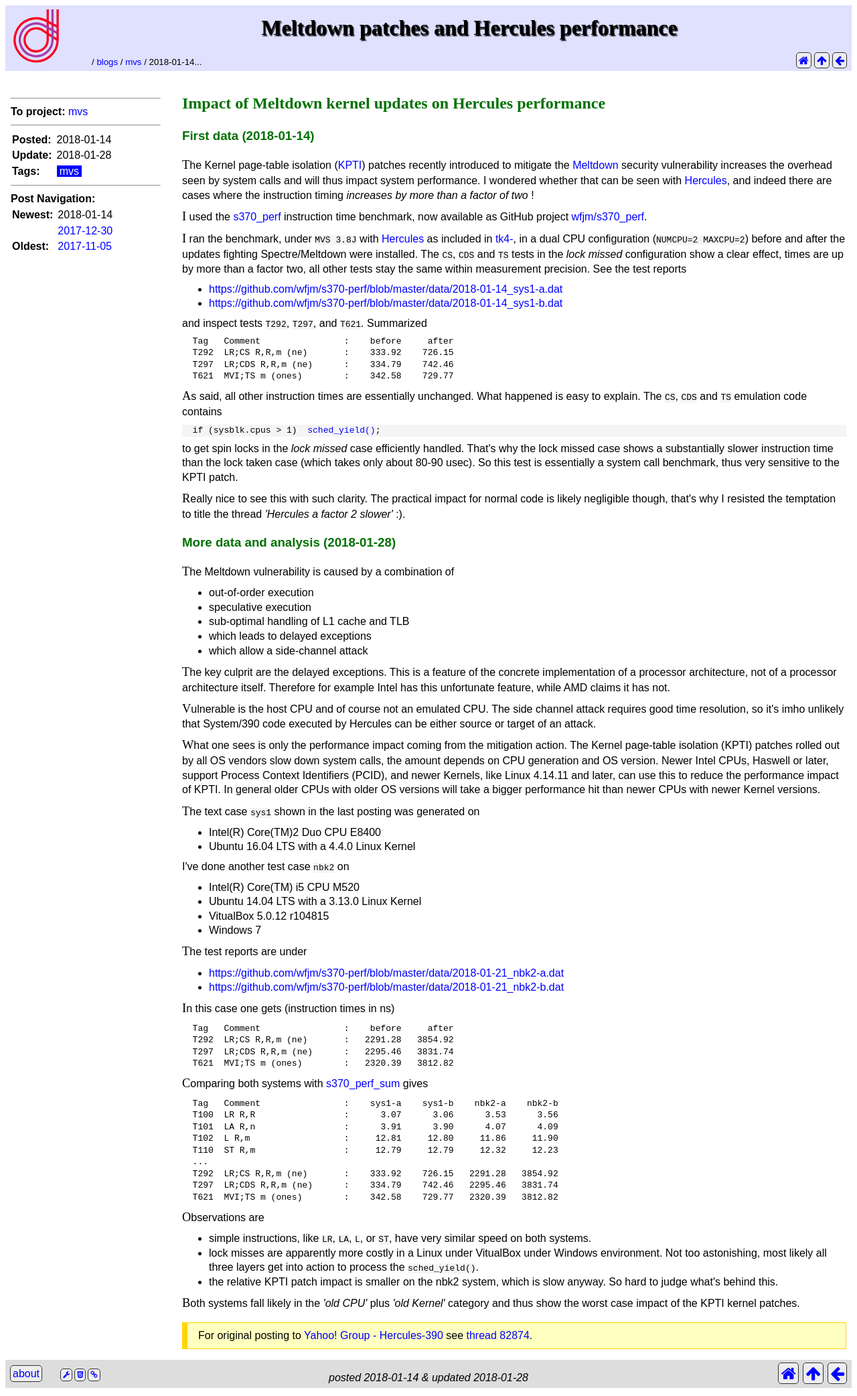
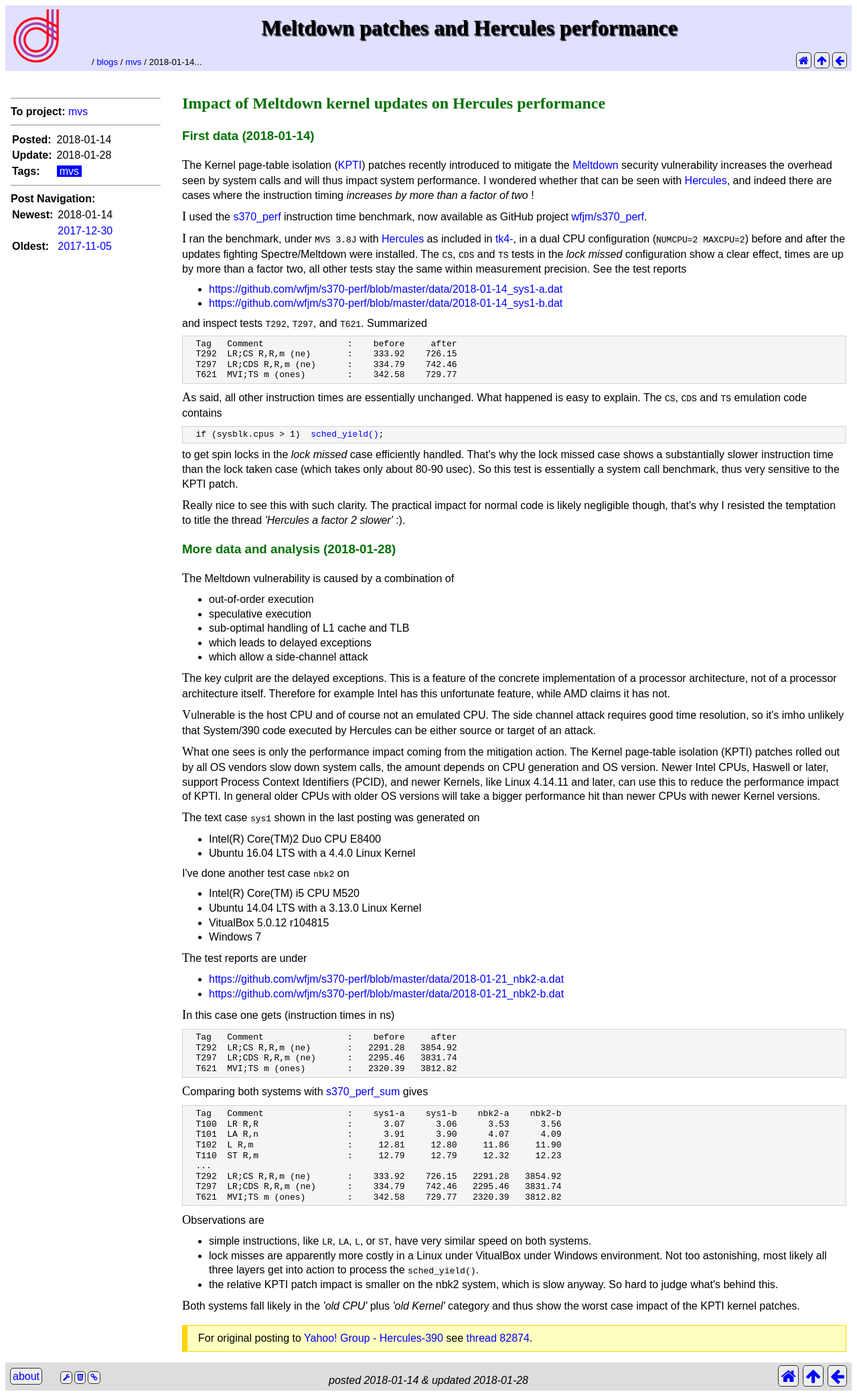
Before and after one commit to wfjm/wfjm.github.io, a Jekyll site: the page built from _posts/mvs/2018-01-14-impact-of-meltdown-on-hercules.html, in a window 1280 px wide. Shown: the whole page at 67% size. Built offline with Jekyll 4.4.1, drawn with Linux system fonts in a browser that asks for light colours.

Commit message:
changes for class code

```diff
--- a/_posts/211bsd/2007-01-03-patch-445.html
+++ b/_posts/211bsd/2007-01-03-patch-445.html
@@ -31,8 +31,8 @@
 <pre>
    <a href="ftp://moe.2bsd.com/pub/2.11BSD/">ftp://moe.2bsd.com/pub/2.11BSD/</a>
 </pre>
-A patch level 445 system will now boot on simh for example on a
-<pre>
+A patch level 445 system will now boot on <code>simh</code> for example on a
+<pre class="code">
    set cpu 11/70 nofpp 4m
 </pre>
 configuration and work just fine, albeit a little slower.
--- a/_posts/211bsd/2017-06-06-kernel-panic-here-doc-tcsh.html
+++ b/_posts/211bsd/2017-06-06-kernel-panic-here-doc-tcsh.html
@@ -279,7 +279,7 @@
 After setting a breakpoint on the trap 004/010 handler an inspection of the
 instruction trace gave the essential information. Below a very condensed
 and annotated excerpt
-<pre>
+<pre class="code">
     nc ....pc cprptnzvc ..dsrc ..ddst ..dres      vmaddr vmdata
   #
   # the "(*f) (*p++)" in tcsh, running onto an illegal instruction
--- a/_posts/mvs/2018-01-14-impact-of-meltdown-on-hercules.html
+++ b/_posts/mvs/2018-01-14-impact-of-meltdown-on-hercules.html
@@ -47,7 +47,7 @@
 
 and inspect tests <code>T292</code>, <code>T297</code>, and <code>T621</code>.
 Summarized
-<pre>
+<pre class="code">
   Tag   Comment                :    before     after
   T292  LR;CS R,R,m (ne)       :    333.92    726.15
   T297  LR;CDS R,R,m (ne)      :    334.79    742.46
@@ -139,7 +139,7 @@
 <p>
 In this case one gets (instruction times in ns)
 </p>
-<pre>
+<pre class="code">
   Tag   Comment                :    before     after
   T292  LR;CS R,R,m (ne)       :   2291.28   3854.92
   T297  LR;CDS R,R,m (ne)      :   2295.46   3831.74
@@ -150,7 +150,7 @@
 Comparing both systems with
 <a href="{{site.my.mvs_sp.blob}}/bin/s370_perf_sum">s370_perf_sum</a> gives
 </p>
-<pre>
+<pre class="code">
   Tag   Comment                :    sys1-a    sys1-b    nbk2-a    nbk2-b
   T100  LR R,R                 :      3.07      3.06      3.53      3.56
   T101  LA R,n                 :      3.91      3.90      4.07      4.09
--- a/css/main.css
+++ b/css/main.css
@@ -175,7 +175,10 @@
 }
 
 .code {
-  background-color: WhiteSmoke ;
+  background-color: WhiteSmoke;
+  border: 1px solid LightGray;
+  padding: 0.3em;
+  line-height: 1.2em;
 }
 
 /* hover anchor links --------------------------------------------- */
```
Lines whose indentation alone changed are shown as unchanged.
